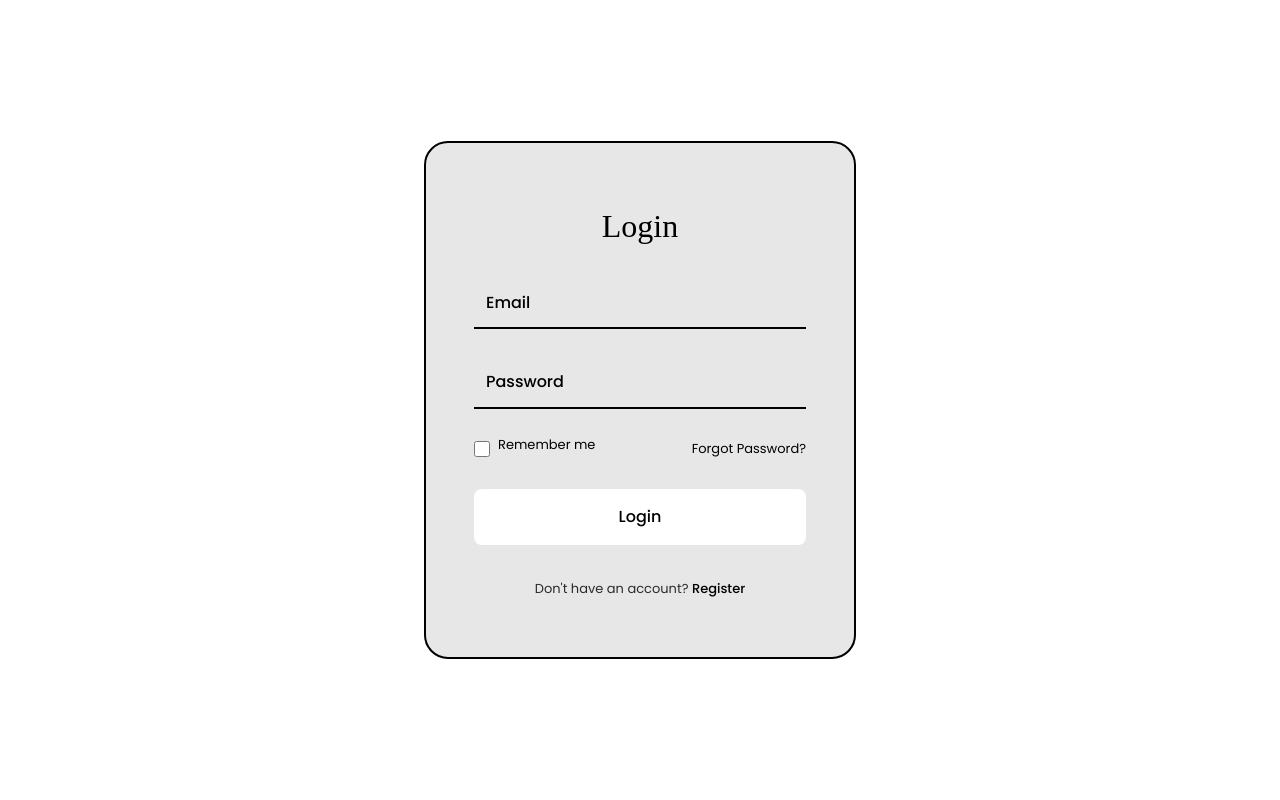
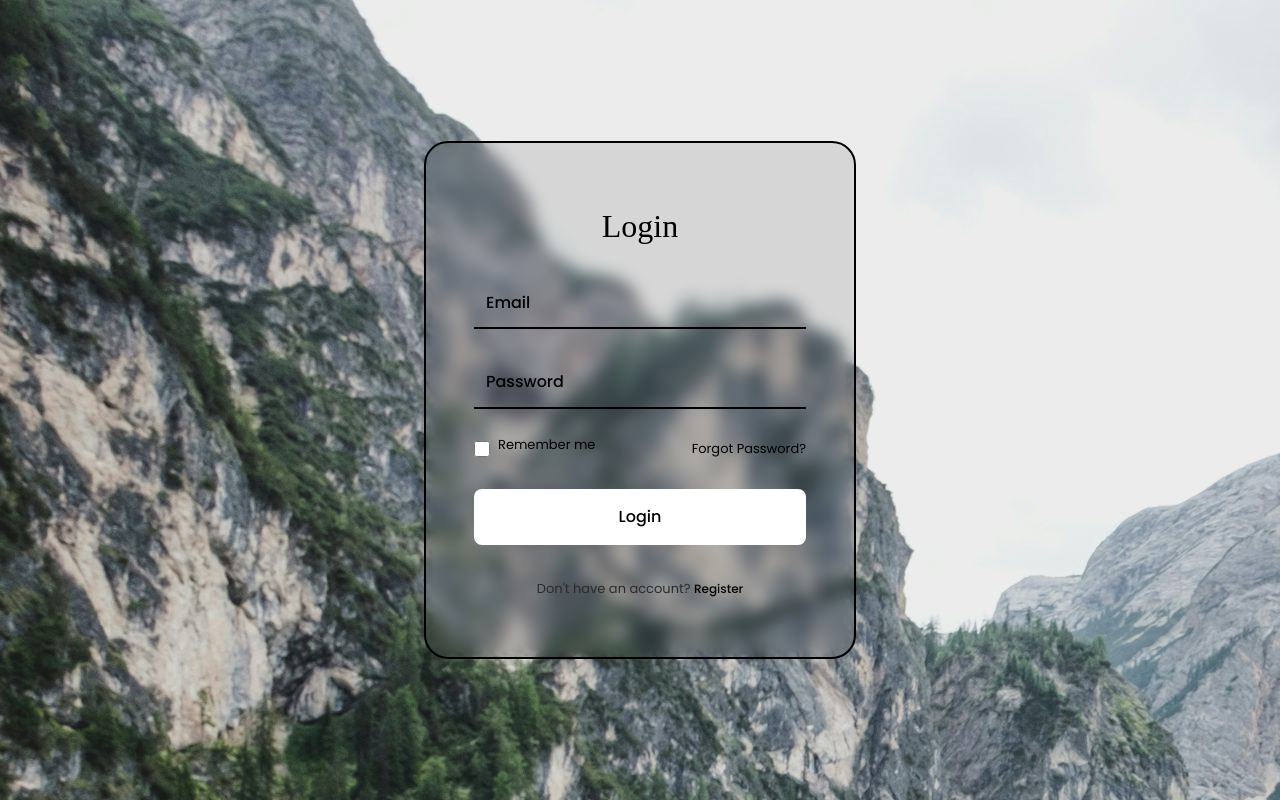
Before and after one commit to ZzManaBosszZ/TechWiz5, a React (Create React App) app: page /login in a window 1280 px wide. Built offline with nearby package versions, Linux system fonts and the light colour scheme; some icons are missing.

Commit message:
update
login img

```diff
--- a/src/components/css/register.css
+++ b/src/components/css/register.css
@@ -43,6 +43,8 @@ button {
 
 a {
   text-decoration: none;
+  font-size: 12px;
+  color: #000;
 }
 
 img {
--- a/src/components/pages/Auth/Login.js
+++ b/src/components/pages/Auth/Login.js
@@ -102,11 +102,11 @@ function Login() {
     }
   };
   return (
-    <body>
+    <body style={{ backgroundImage: "url(assets/images/login-img.jpg)"}}>
       <div class="login">
-         {/* <img src="src/components/img/partners-logo2.png" alt="login image" class="login__img"/> */}
 
          <form action="" class="login__form">
+          <image src="assets/images/avatar.png"/>
             <h1 class="login__title">Login</h1>
 
             <div class="login__content">
--- a/src/components/pages/Auth/Register.js
+++ b/src/components/pages/Auth/Register.js
@@ -3,11 +3,13 @@ import "../../css/register.css";
 function Register(){
 
     return (
-        <body>
+        <body style={{ backgroundImage: "url(assets/images/login-img.jpg)"}}>
+
           <div class="register">
              {/* <img src="src/components/img/partners-logo2.png" alt="login image" class="login__img"/> */}
 
              <form action="" class="register__form">
+                <a href="#">Back</a>
                 <h1 class="register__title">Register</h1>
 
                 <div class="register__content">
```
Also changed, not shown: public/assets/images/login-img.jpg (renamed from src/components/img/login-img.jpg).
